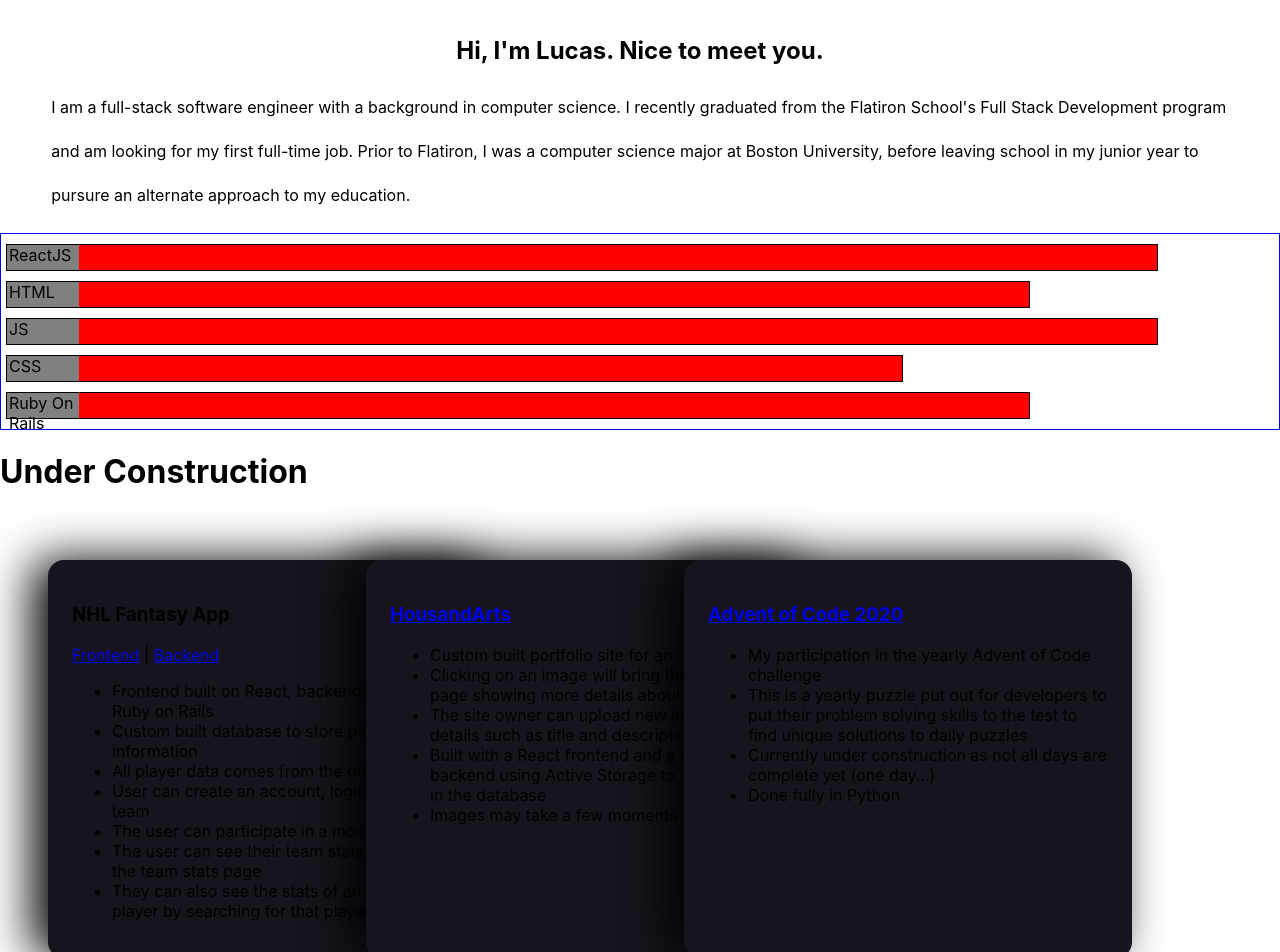
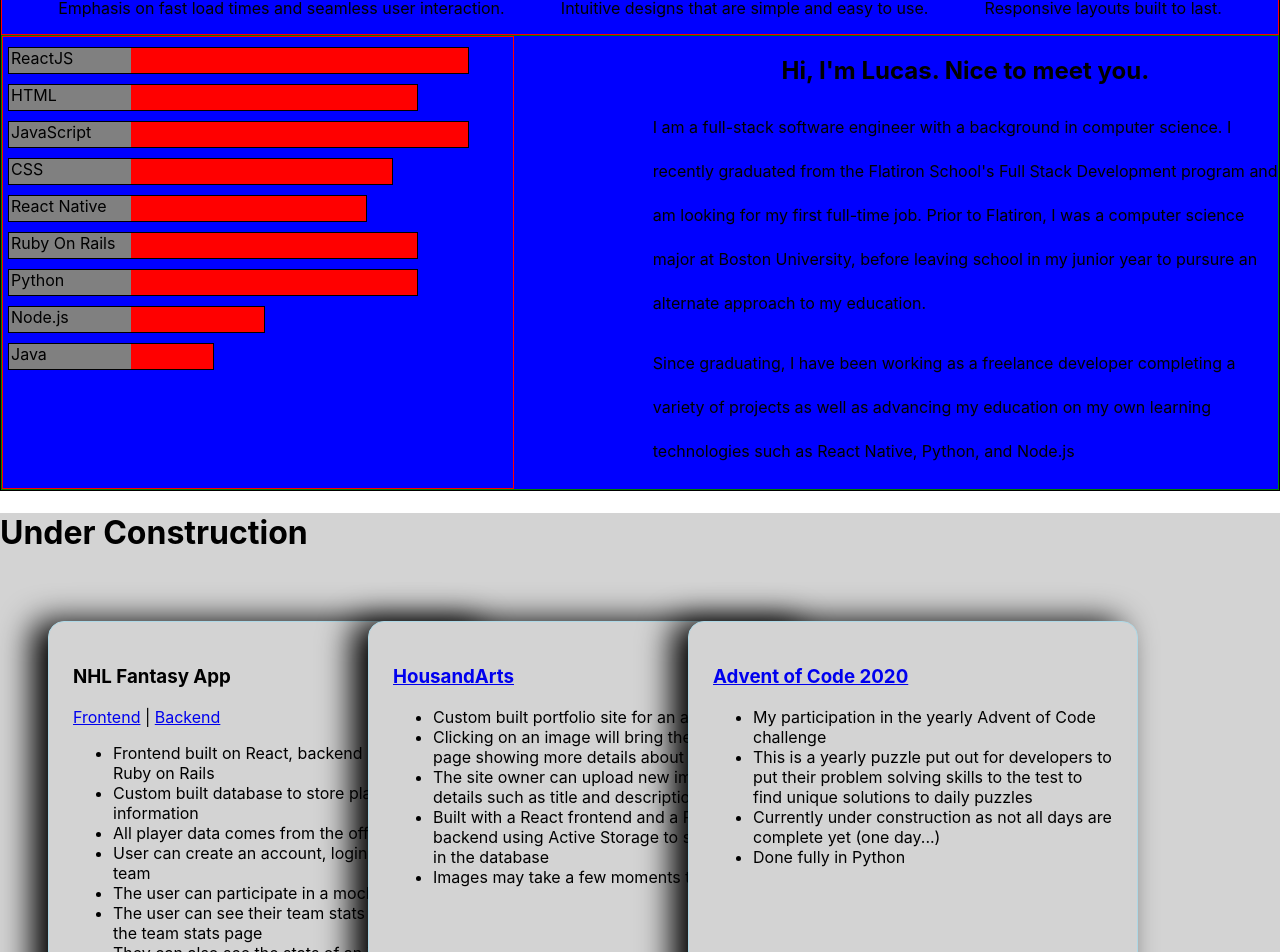
Before and after one commit to lucassherwin/lucas-portfolio, a React (Create React App) app: page / in a window 1280 px wide. Shown: the part 1000-1952 px from the top of the page. Built offline with nearby package versions, Linux system fonts and the light colour scheme.

Commit message:
made skill bars and bio next to eachother

```diff
--- a/src/card.css
+++ b/src/card.css
@@ -19,12 +19,13 @@
 
     /* round the edges */
     border-radius: 16px;
-    background: #17141d;
-
+    border: 1px solid lightblue;
+    /* background: #17141d; */
+    background: lightgray;
     /* add shadow */
     /* -1rem puts the shadow on the right side of the box */
     /* this makes the card on the right seem like it is hovering above the card on the left */
-    box-shadow: -1rem 0 3rem #000;
+    box-shadow: -1rem 0 2rem #000;
 
     /* adds a transition for .2 seconds to make the slide up smoother */
     transition: .2s;
--- a/src/components/About.js
+++ b/src/components/About.js
@@ -5,14 +5,20 @@
 import styled from 'styled-components';
 
 const Wrapper = styled.div`
-  display:flex;
+  display: flex;
   flex-direction: row;
   justify-content: space-evenly;
+  border: 1px solid red;
 `;
 
 const BioContainer = styled.div`
-  padding: 0 4vw 0 4vw;
-
+  /* padding: 0 4vw 0 4vw; */
+  /* display: flex; */
+  /* float: right; */
+  margin-left: auto;
+  width: 49%;
+  /* margin: 5px; */
+  order: 2;
 `;
 
 const BioTitle = styled.h2`
@@ -26,6 +32,8 @@
 
 const AboutContainer = styled.div`
   margin-top: 2vh;
+  border: 1px solid black;
+  background-color: blue;
 `;
 
 const AboutHeader = styled.h1`
@@ -37,21 +45,22 @@
   text-align: center;
 `;
 
-const SkillsContainer = styled.div`
-  border: 1px solid blue;
-  justify-content: right;
-`;
-
 const Skill = styled.div`
   background-color: gray;
-  width: 70px;
+  width: 120px;
   height: 25px;
   padding-left: 2px;
 `;
 
 const BarContainer = styled.div`
-  /* padding: 2px; */
-  /* margin: 0 2px 0 2px; */
+  /* display: inline; */
+  /* float: left; */
+  width: 40%;
+  /* margin: 10px; */
+  margin-right: auto;
+  /* margin-top: -200px; */
+  /* order: 1; */
+  border: 1px solid red;
 `;
 
 const Bar = styled.div`
@@ -63,6 +72,12 @@
   border: 1px solid black;
 `;
 
+const BioSkillsWrapper = styled.div`
+  display: flex;
+  justify-content: space-between;
+  border: 1px solid green;
+`;
+
 
 export default function About() {
   return (
@@ -70,27 +85,22 @@
       <AboutHeader>About</AboutHeader>
       <Wrapper>
         <AboutItem id='perf'>
-          <div className='hexagon'>
           <SpeedIcon />
-          </div>
           <p>Performance</p>
           <p>Emphasis on fast load times and seamless user interaction.</p>
         </AboutItem>
         <AboutItem id='design'>
-          <div className='hexagon'>
           <BrushIcon />
-          </div>
           <p>Design</p>
           <p>Intuitive designs that are simple and easy to use.</p>
         </AboutItem>
         <AboutItem id='responsive'>
-          <div className='hexagon'>
           <ComputerIcon />
-          </div>
           <p>Responsive</p>
           <p>Responsive layouts built to last.</p>
         </AboutItem>
       </Wrapper>
+      <BioSkillsWrapper>
         <BioContainer>
           <BioTitle>Hi, I'm Lucas. Nice to meet you.</BioTitle>
           <BioText>
@@ -98,8 +108,11 @@
             program and am looking for my first full-time job. Prior to Flatiron, I was a computer science major at Boston University, before leaving school in my junior year
             to pursure an alternate approach to my education.
           </BioText>
+          <BioText>
+            Since graduating, I have been working as a freelance developer completing a variety of projects as well as advancing my education on my own learning technologies
+            such as React Native, Python, and Node.js
+          </BioText>
         </BioContainer>
-      <SkillsContainer>
       <BarContainer>
         <Bar width='90%'>
           <Skill>ReactJS</Skill>
@@ -108,16 +121,73 @@
           <Skill>HTML</Skill>
         </Bar>
         <Bar width='90%'>
-            <Skill>JS</Skill>
+          <Skill>JavaScript</Skill>
+        </Bar>
+        <Bar width='75%'>
+          <Skill>CSS</Skill>
         </Bar>
         <Bar width='70%'>
-            <Skill>CSS</Skill>
+          <Skill>React Native</Skill>
         </Bar>
         <Bar width='80%'>
           <Skill>Ruby On Rails</Skill>
         </Bar>
+        <Bar width='80%'>
+          <Skill>Python</Skill>
+        </Bar>
+        <Bar width='50%'>
+          <Skill>Node.js</Skill>
+        </Bar>
+        <Bar width='40%'>
+          <Skill>Java</Skill>
+        </Bar>
       </BarContainer>
-      </SkillsContainer>
+      </BioSkillsWrapper>
     </AboutContainer>
   )
 }
+
+
+
+
+{/* <BioContainer>
+        <BioTitle>Hi, I'm Lucas. Nice to meet you.</BioTitle>
+        <BioText>
+          I am a full-stack software engineer with a background in computer science. I recently graduated from the Flatiron School's Full Stack Development
+          program and am looking for my first full-time job. Prior to Flatiron, I was a computer science major at Boston University, before leaving school in my junior year
+          to pursure an alternate approach to my education.
+        </BioText>
+        <BioText>
+          Since graduating, I have been working as a freelance developer completing a variety of projects as well as advancing my education on my own learning technologies
+          such as React Native, Python, and Node.js
+        </BioText>
+      </BioContainer>
+      <BarContainer>
+        <Bar width='90%'>
+          <Skill>ReactJS</Skill>
+        </Bar>
+        <Bar width='80%'>
+          <Skill>HTML</Skill>
+        </Bar>
+        <Bar width='90%'>
+          <Skill>JavaScript</Skill>
+        </Bar>
+        <Bar width='75%'>
+          <Skill>CSS</Skill>
+        </Bar>
+        <Bar width='70%'>
+          <Skill>React Native</Skill>
+        </Bar>
+        <Bar width='80%'>
+          <Skill>Ruby On Rails</Skill>
+        </Bar>
+        <Bar width='80%'>
+          <Skill>Python</Skill>
+        </Bar>
+        <Bar width='50%'>
+          <Skill>Node.js</Skill>
+        </Bar>
+        <Bar width='40%'>
+          <Skill>Java</Skill>
+        </Bar>
+      </BarContainer> */}
--- a/src/components/HomePage.js
+++ b/src/components/HomePage.js
@@ -9,6 +9,7 @@
   text-align: center;
   justify-content: center;
   vertical-align: middle;
+  background-color: lightgray;
 `;
 
 const Welcome = styled.div`
--- a/src/components/Projects.js
+++ b/src/components/Projects.js
@@ -1,8 +1,14 @@
 import React from 'react'
+import styled from 'styled-components';
+
+const ProjectsContainer = styled.div`
+  /* margin-top: 2vh; */
+  background-color: lightgray;
+`;
 
 export default function Projects() {
   return (
-    <div id='projects'>
+    <ProjectsContainer id='projects'>
       <div>
         <div>
           <h1>Under Construction</h1>
@@ -118,6 +124,6 @@
       </article>
       </section>
       </div>
-    </div>
+    </ProjectsContainer>
   )
 }
```
Lines whose indentation alone changed are shown as unchanged.
